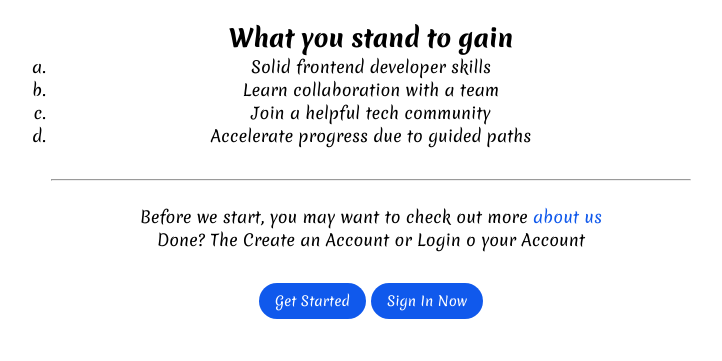
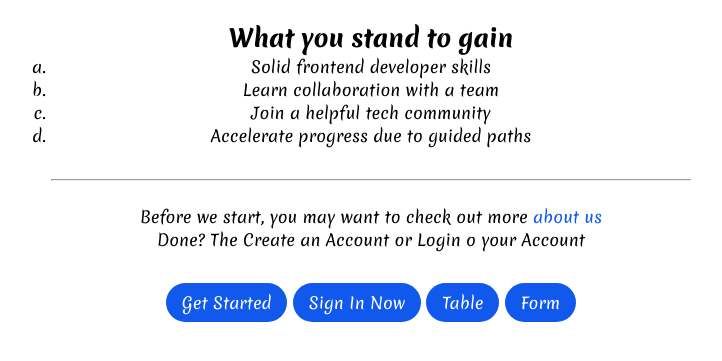
Before and after one commit to joshua-emmanuel/The-Just-Projects, a plain HTML site: page Week 2/Task 1/index.html in a window 1280 px wide. Shown: the part 243-604 px from the top of the page, without its empty margins (269-991 px from the left). Drawn offline with Linux system fonts and the light colour scheme.

Commit message:
Added table and form link to homepage(week 2 task 1)

```diff
--- a/Week 2/Task 1/index.html
+++ b/Week 2/Task 1/index.html
@@ -33,6 +33,8 @@
     <p>Done? The Create an Account or Login o your Account</p>
     <button>Get Started</button>
     <button>Sign In Now</button>
+    <a href="../Task 2/index.html" class="button">Table</a>
+    <a href="../../Week 3/index.html" class="button">Form</a>
   </footer>
 </body>
 </html>
--- a/Week 2/Task 1/style.css
+++ b/Week 2/Task 1/style.css
@@ -35,11 +35,13 @@ a {
   color: #1059ec;
 }
 
-button {
+button,
+.button {
   padding: .5rem 1rem;
   border-radius: 1.5rem;
   border: none;
   cursor: pointer;
+  font-size: 1rem;
   background-color: #1059ec;
   color: white;
 }
```
